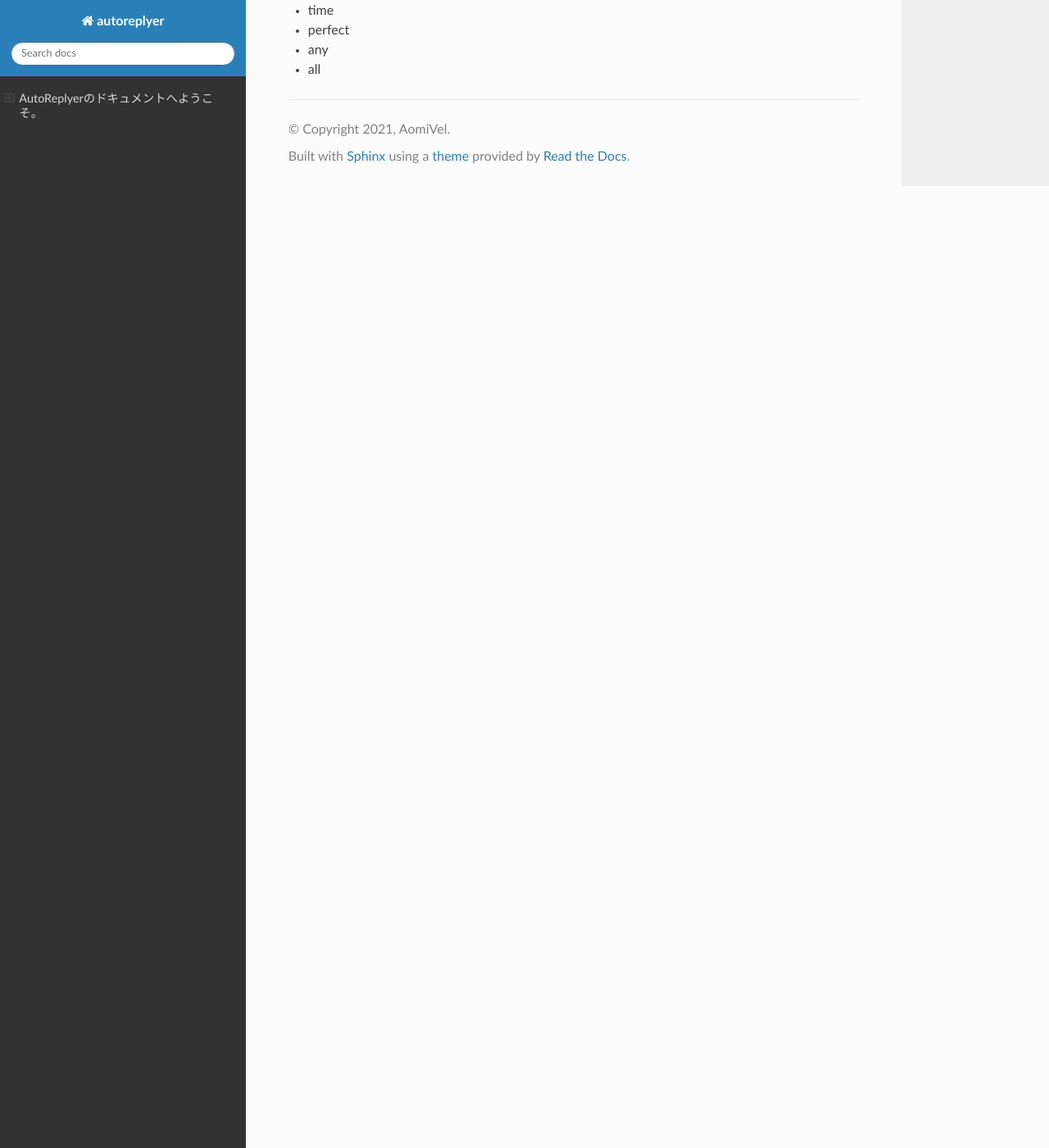
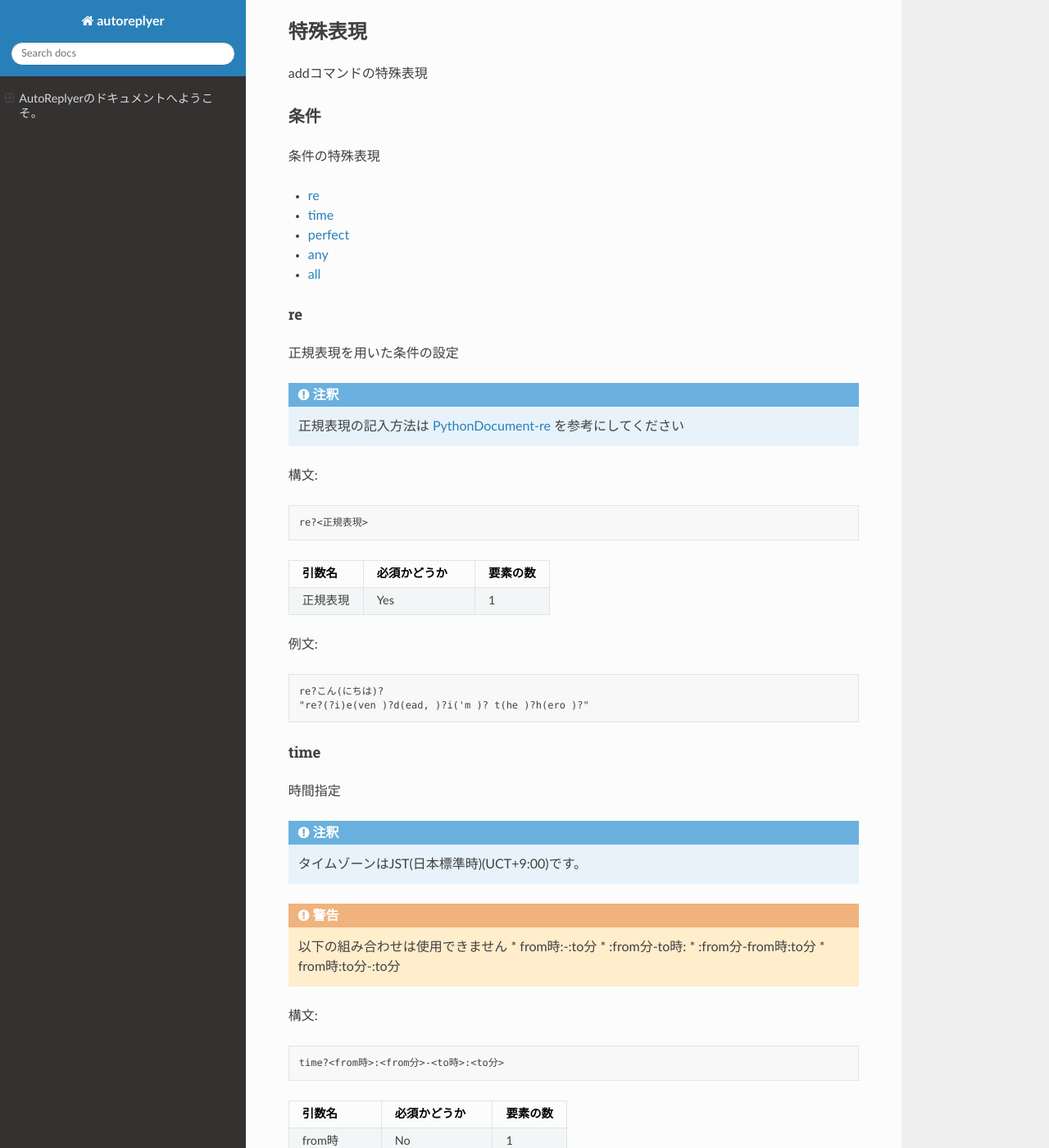
Before and after one commit to AomiVel/AutoReplyerDoc, a Sphinx documentation site: the page built from docs/index.rst, in a window 1280 px wide and 1400 px high, scrolled down 2058 px. Shown: the whole window at 82% size. Built offline with Sphinx 7.4.7 and the Read the Docs theme 2.0.0, drawn with Linux system fonts in a browser that asks for light colours; some of the changed text lies outside the part shown.

Commit message:
something

```diff
--- a/docs/index.rst
+++ b/docs/index.rst
@@ -8,6 +8,7 @@ AutoReplyerのドキュメントへようこそ。
 
 commands
 ==========
+各コマンドについて
 
 * :ref:`add`
 * :ref:`remove`
@@ -26,16 +27,20 @@ add
 
 ::
 
-    ar.add <条件> <返信内容> [オプション]?
+    ar.add <条件> <返信内容> [オプション]
 
 
 .. csv-table::
-    :header: "引数名", "必須かどうか", "特殊表現"
-    :widths: 18, 9, 81
+    :header: "引数名", "必須かどうか", "要素の数", "特殊表現"
+    :widths: 18, 9,　12, 81
 
-    "条件", "Yes", "re, time, perfect, any, all"
-    "返信内容", "Yes", "reaction, message, random"
-    "オプション", "No", "なし"
+    "条件", "Yes", "1", "re, time, perfect, any, all"
+    "返信内容", "Yes", "1", "reaction, message, random"
+    "オプション", "No", "可変", "なし"
+
+
+.. note::
+	特殊表現に関しては :ref:`uniqueexpression` を参考にしてください
 
 
 .. _remove:
@@ -53,11 +58,11 @@ remove
 
 
 .. csv-table::
-    :header: "引数名", "必須かどうか", "選択肢(識別方法)", "エイリアス(識別方法)"
-    :widths: 12, 18, 87, 90
+    :header: "引数名", "必須かどうか", "要素の数", "選択肢(識別方法)", "エイリアス(識別方法)"
+    :widths: 12, 18, 12, 87, 90
 
-    "識別方法", "Yes", "id / condition / replycontent", "識別子 / 条件, cnd / 返信内容, cnt, rc"
-    "識別内容", "Yes", "", ""
+    "識別方法", "Yes", "1", "id / condition / replycontent", "識別子 / 条件, cnd / 返信内容, cnt, rc"
+    "識別内容", "Yes", "1", "", ""
 
 
 
@@ -93,20 +98,177 @@ list
 
 
 .. csv-table::
-    :header: "引数名", "必須かどうか", "備考"
-    :widths: 9, 18, 60
+    :header: "引数名", "必須かどうか", "要素の数", "備考"
+    :widths: 9, 18, 12, 60
 
-    "ページ", "No", "指定されたページが存在するページより大きい場合は一番最後のページが表示されます"
+    "ページ", "No", "1", "指定されたページが存在するページより大きい場合は一番最後のページが表示されます"
+
+
+.. _uniqueexpression:
+
+特殊表現
+==========
+addコマンドの特殊表現
+
+
+条件
+----------
+条件の特殊表現
+
+* :ref:`addre`
+* :ref:`addtime`
+* :ref:`addperfect`
+* :ref:`addany`
+* :ref:`addall`
+
+
+.. _addre:
+
+re
+^^^^^^^^^^
+正規表現を用いた条件の設定
+
+
+.. note::
+    正規表現の記入方法は `PythonDocument-re <https://docs.python.org/ja/3/library/re.html>`_ を参考にしてください
+
+
+構文::
+
+    re?<正規表現>
 
 
 
-特殊表現
-===============
+.. csv-table::
+    :header: "引数名", "必須かどうか", "要素の数"
+    :widths: 12, 18, 12
 
-**add**
+    "正規表現", "Yes", "1"
 
-* re
-* time
-* perfect
-* any
-* all
+
+例文::
+
+    re?こん(にちは)?
+    "re?(?i)e(ven )?d(ead, )?i('m )? t(he )?h(ero )?"
+
+
+
+.. _addtime:
+
+time
+^^^^^^^^^^
+時間指定
+
+
+.. note::
+    タイムゾーンはJST(日本標準時)(UCT+9:00)です。
+
+
+.. warning::
+    以下の組み合わせは使用できません
+    * from時:-:to分
+    * \:from分-to時\:
+    * \:from分-from時\:to分
+    * from時\:to分-\:to分
+
+
+
+構文::
+
+    time?<from時>:<from分>-<to時>:<to分>
+
+
+.. csv-table::
+    :header: "引数名", "必須かどうか", "要素の数"
+    :widths: 15, 18, 12
+
+    "from時", "No", "1"
+    "from分", "No", "1"
+    "to時", "No", "1"
+    "from分", "No", "1"
+
+
+例文::
+
+    time?12:-
+    time?:30-
+    time?-15:
+    time?-:45
+    time?12:30-
+    time?-15:45
+    time?12:-15:
+    time?12:-15:45
+    time?:30-:45
+    time?12:30-15:
+    time?12:30-15:45
+
+
+.. _addperfect:
+
+perfect
+^^^^^^^^^^
+完全一致
+
+
+エイリアス: perf
+
+
+構文::
+    perfect?<文字列>
+    perf?<文字列>
+
+
+
+.. _addany:
+
+any
+^^^^^^^^^^
+いずれかの条件が一致
+
+
+.. warning::
+    条件に空白を入れたい場合はシングルクォーテーション(')ではさむ必要があります。
+    この特殊表現はかならずダブルクォーテーション(")ではさむ必要があります
+
+
+.. note::
+    この特殊表現ではany, all以外のほかの特殊表現も使用できます
+
+
+
+構文::
+
+    "any(<条件1> <条件2> ...)"
+
+
+例文::
+    "any(hello こんにちは おはよう こんばんわ こんばんは)"
+    "any(おはよう おはようございます 'good morning')"
+
+
+
+.. _addall:
+
+all
+^^^^^^^^^^
+すべての条件が一致
+
+
+.. warning::
+    条件に空白を入れたい場合はシングルクォーテーション(')ではさむ必要があります。
+    この特殊表現はかならずダブルクォーテーション(")ではさむ必要があります
+
+
+.. note::
+    この特殊表現ではany, all以外のほかの特殊表現も使用できます
+
+
+
+構文::
+
+    "all(<条件1> <条件2> ...)"
+
+
+例文::
+    "all(あ い う え お)"
+    "all(おきた time?12:-)"
```
